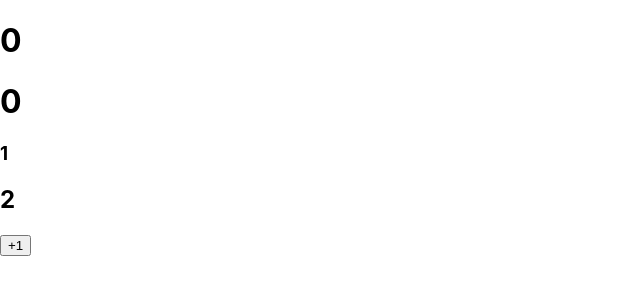
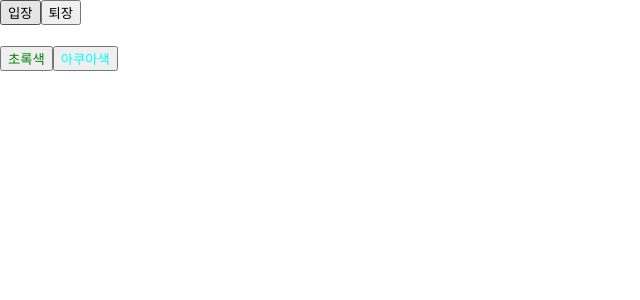
Before and after one commit to YoonYoon92/react-learn, a React (Create React App) app: page / in a window 1280 px wide. Shown: the top 300 px of the page, without its empty margins (0-640 px from the left). Built offline with nearby package versions, Linux system fonts and the light colour scheme.

Commit message:
state했는데 완벽하게 이해하지못했다.

```diff
--- a/src/App.js
+++ b/src/App.js
@@ -1,8 +1,8 @@
-import Counter from './Counter';
+import Say from './Say';
 
 const App = () =>
 {
-  return <Counter />;
+  return <Say />;
 };
 
 
--- a/src/Say.js
+++ b/src/Say.js
@@ -1 +1,26 @@
 import React, { useState } from 'react';
+
+const Say = () =>
+{
+   const [message, setMessage] = useState('');
+   const onClickEnter = () => setMessage('안녕하세요!');
+   const onClickLeave = () => setMessage('안녕히 가세요!');
+
+   const [color, setColor] = useState('   ');
+
+   return (
+      <div>
+         <button onClick={onClickEnter}>입장</button>
+         <button onClick={onClickLeave}>퇴장</button>
+         <h1 style={{ color }}>{message}</h1>
+         <button style={{ color: 'green' }} onClick={() => setColor('green')}>
+            초록색
+         </button>
+         <button style={{ color: 'aqua' }} onClick={() => setColor('aqua')}>
+            아쿠아색
+         </button>
+      </div>
+   )
+}
+
+export default Say;
```
